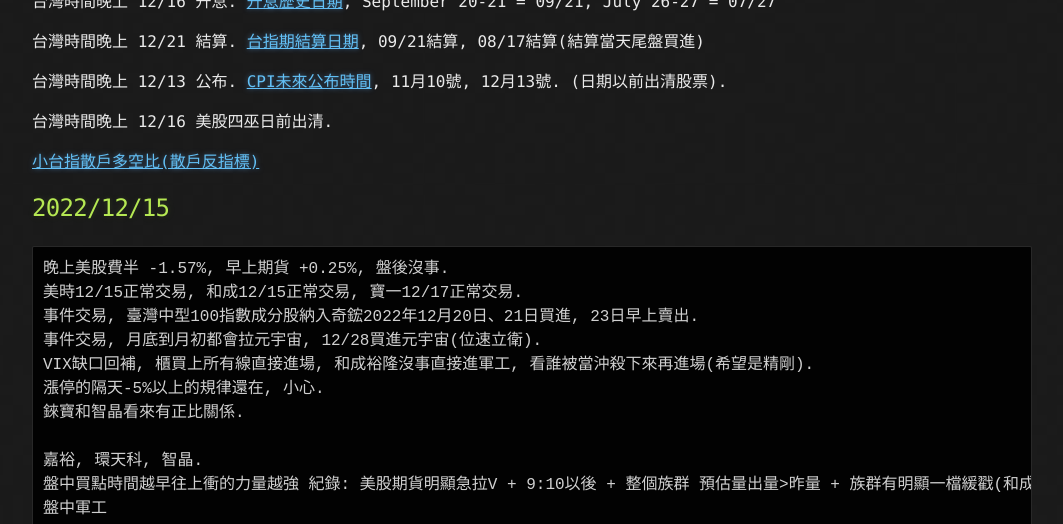
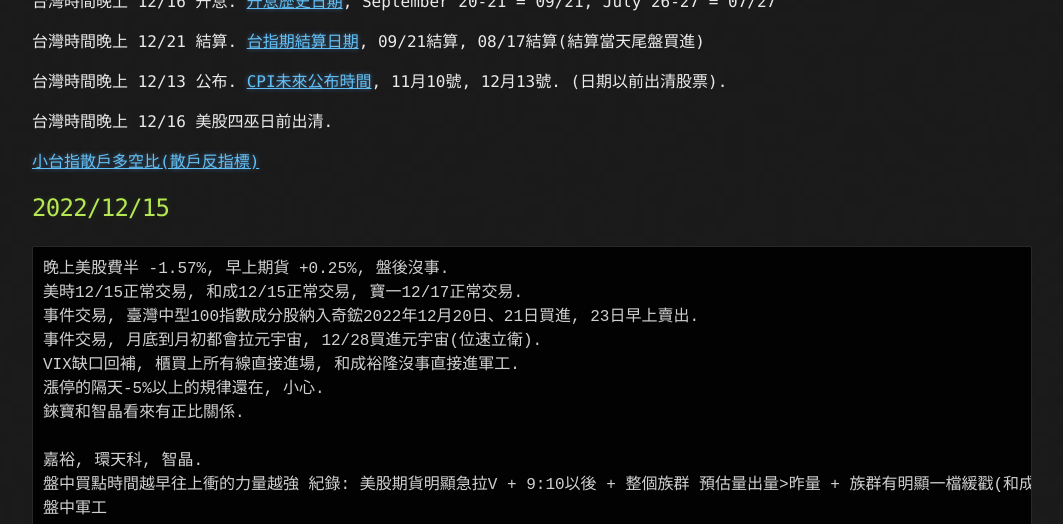
Before and after one commit to lepg5487/Stock_God, a Jekyll site: the page built from index.md, in a window 1280 px wide and 900 px high, scrolled down 348 px, cut to the strip 0-524 px from the top of the window. Shown: the whole strip, without its empty margins (108-1171 px from the left). Built offline with Jekyll 4.4.1, drawn with Linux system fonts in a browser that asks for light colours; our own code applies the rules of GitHub Pages for plain Markdown files.

Commit message:
Update index.md

```diff
--- a/index.md
+++ b/index.md
@@ -22,7 +22,7 @@ layout: testlayouts
 美時12/15正常交易, 和成12/15正常交易, 寶一12/17正常交易.
 事件交易, 臺灣中型100指數成分股納入奇鋐2022年12月20日、21日買進, 23日早上賣出.
 事件交易, 月底到月初都會拉元宇宙, 12/28買進元宇宙(位速立衛).
-VIX缺口回補, 櫃買上所有線直接進場, 和成裕隆沒事直接進軍工, 看誰被當沖殺下來再進場(希望是精剛).
+VIX缺口回補, 櫃買上所有線直接進場, 和成裕隆沒事直接進軍工.
 漲停的隔天-5%以上的規律還在, 小心.
 錸寶和智晶看來有正比關係.
 
```
